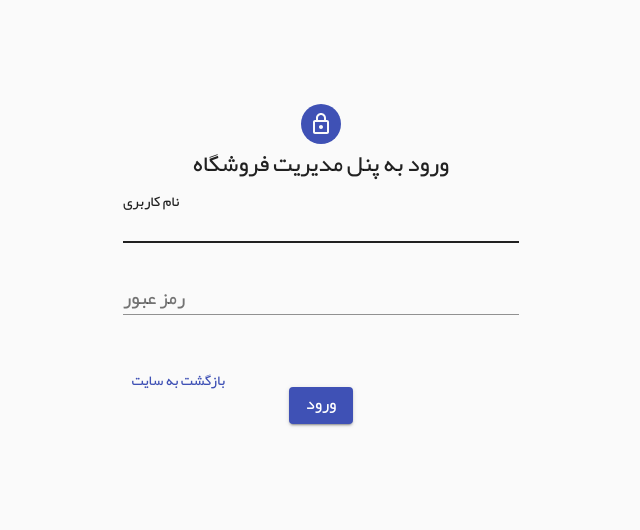
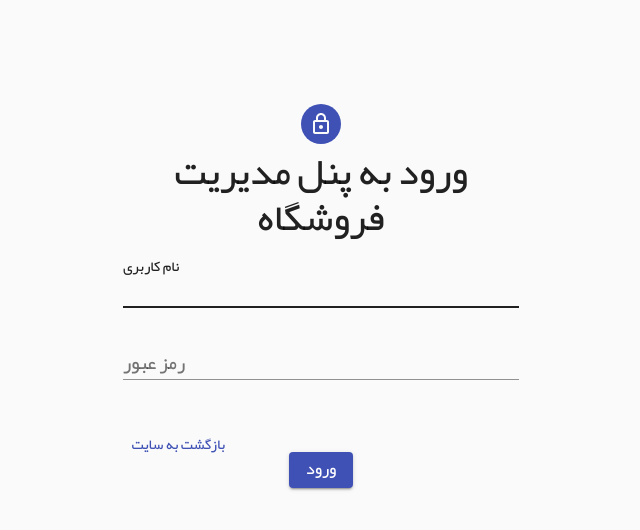
Before and after one commit to maryam-Si/Orchid-market, a React (Create React App) app: page /admin/login in a window 1280 px wide. Shown: the top 530 px of the page, without its empty margins (382-1022 px from the left). Built offline with nearby package versions, Linux system fonts and the light colour scheme; what jss-rtl would draw is missing.

Commit message:
some responsive edits added tp theme

```diff
--- a/src/layout/Theme.jsx
+++ b/src/layout/Theme.jsx
@@ -1,35 +1,68 @@
-import React from 'react'
-import { createTheme, ThemeProvider } from '@material-ui/core/styles';
-import { CssBaseline } from '@material-ui/core';
-import '../assets/fonts/IRYekan/font.css'
+import React from "react";
+import { createTheme, ThemeProvider } from "@material-ui/core/styles";
+import { CssBaseline } from "@material-ui/core";
+import "../assets/fonts/IRYekan/font.css";
 
 export const theme = createTheme({
   direction: "rtl",
   typography: {
-      fontFamily: 'IRYekan,sans-serif'
-
+    fontFamily: "IRYekan,sans-serif",
   },
-
-
+  breakpoints: {
+    values: {
+      xs: 320,
+      sm: 425,
+      md: 768,
+      lg: 1024,
+      xl: 1440,
+    },
+  },
 });
 theme.typography.h3 = {
-    fontSize: '1.2rem',
-    '@media (min-width:600px)': {
-      fontSize: '0.9rem',
+  [theme.breakpoints.down("xl")]: {
+    fontSize: "2.1rem",
+    fontWeight: "lighter",
   },
-    [theme.breakpoints.up('md')]: {
-      fontSize: '1.2rem',
-      fontWeight: 'lighter'
+  [theme.breakpoints.down("lg")]: {
+    fontSize: "2rem",
+    fontWeight: "lighter",
+  },
+  [theme.breakpoints.down("md")]: {
+    fontSize: "1.5rem",
+    fontWeight: "lighter",
+  },
+  [theme.breakpoints.down("sm")]: {
+    fontSize: "1.4rem",
+  },
+  [theme.breakpoints.down("xs")]: {
+    fontSize: "1.2rem",
+    fontWeight: "bold",
   },
 };
 
-function Theme({children}) {
+theme.typography.h5 = {
+  [theme.breakpoints.down("xl")]: {},
+  [theme.breakpoints.down("lg")]: {},
+  [theme.breakpoints.down("md")]: {
+    fontSize: "0.7rem",
+    fontWeight: "lighter",
+  },
+  [theme.breakpoints.down("sm")]: {
+    fontSize: "0.9rem",
+  },
+  [theme.breakpoints.down("xs")]: {
+    fontSize: "0.5rem",
+    fontWeight: "bold",
+  },
+};
+
+function Theme({ children }) {
   return (
     <ThemeProvider theme={theme}>
-            <CssBaseline/>
+      <CssBaseline />
       {children}
     </ThemeProvider>
-    )
+  );
 }
 
-export default Theme
+export default Theme;
```
Lines whose indentation alone changed are shown as unchanged.
